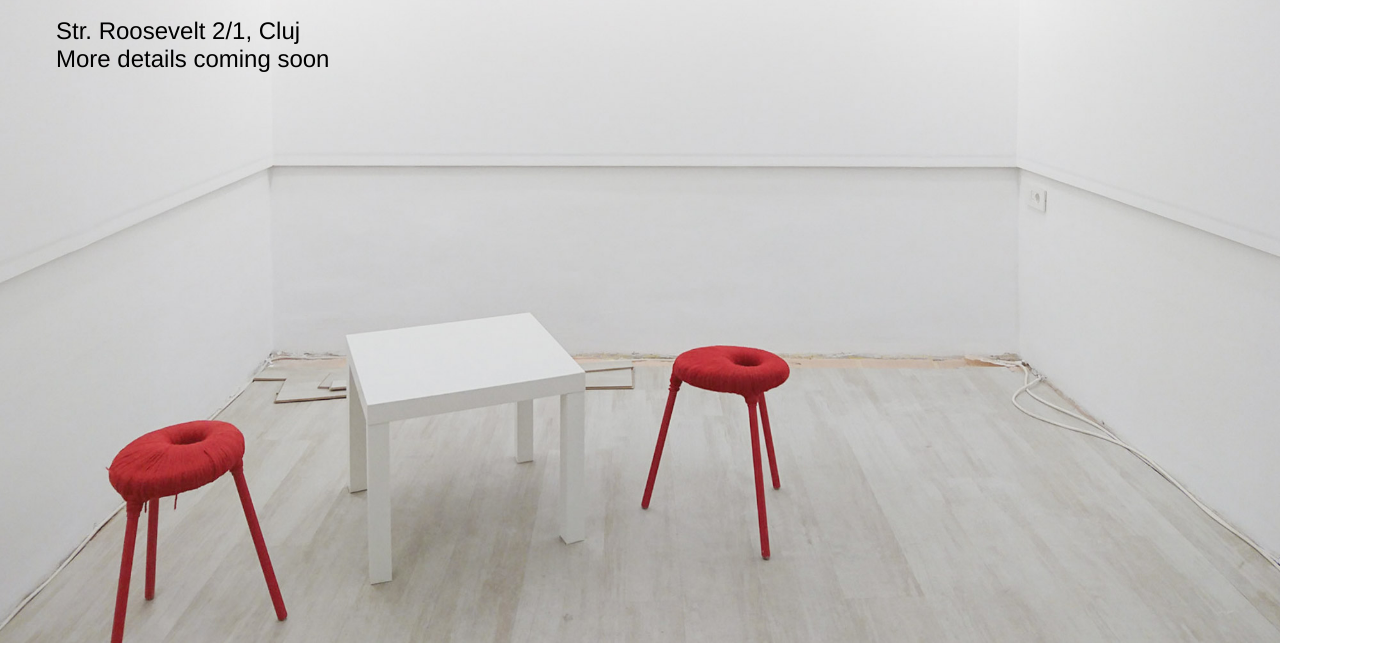
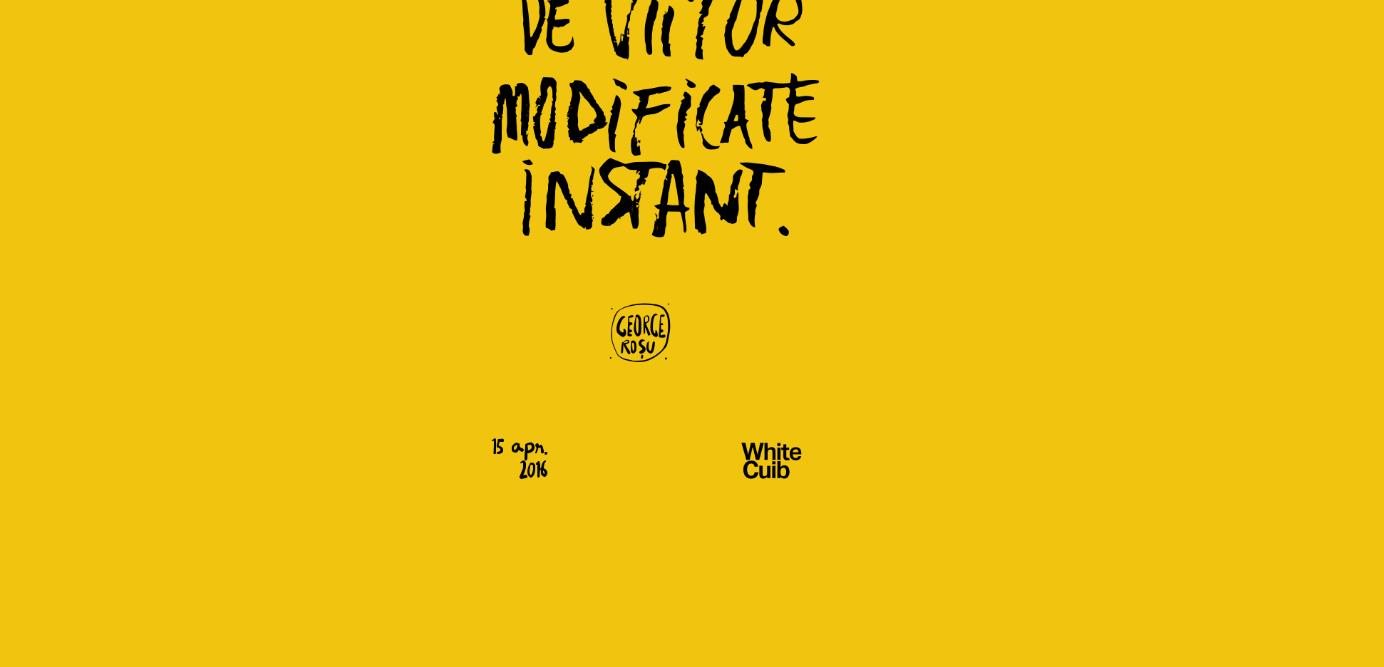
Before and after one commit to danburzo/whitecuib.ro, a plain HTML site: page index.html in a window 1280 px wide. Shown: the part 237-904 px from the top of the page, 1384 px wide, since content can reach past the window. After the commit the page ends 808 px from the top, so only its background shows below. Drawn offline with Linux system fonts and the light colour scheme.

Commit message:
Changed background to event poster.

```diff
--- a/index.html
+++ b/index.html
@@ -18,11 +18,14 @@
 
 		body {
 			font-family: "aktiv-grotesk", Helvetica, Arial, sans-serif;
-			padding: 2em;
+			/*padding: 2em;*/
 			color: #000;
 			font-size: 150%;
-			background: url('bg.jpg') no-repeat center center;
-			background-size: cover;
+			background-image: url('afis.png');
+			background-size: auto 100%;
+			background-repeat: no-repeat;
+			background-position: center;
+			background-color: #f1c40f;
 		}
 
 		h1 {
@@ -38,6 +41,17 @@
 			color: inherit;
 			text-decoration: none;
 		}
+
+		.info {
+			display: none;
+		}
+
+		.link {
+			position: absolute;
+			height: 100%;
+			width: 100%;
+			cursor: pointer;
+		}
 	</style>
 
 	<script>
@@ -52,7 +66,10 @@
 	</script>
 </head>
 <body>
-	<h1><a href='https://fb.com/whitecuib'>White<br>Cuib</a></h1>
-	<p>Str. Roosevelt 2/1, Cluj<br>More details coming soon</p>
+	<a href="https://www.facebook.com/events/1579841718995686/" class="link"></a>
+	<div class="info">
+		<h1><a href='https://fb.com/whitecuib'>White<br>Cuib</a></h1>
+		<p>Str. Roosevelt 2/1, Cluj<br>More details coming soon</p>
+	</div>
 </body>
 </html>
```
Also changed, not shown: afis.png (added).
